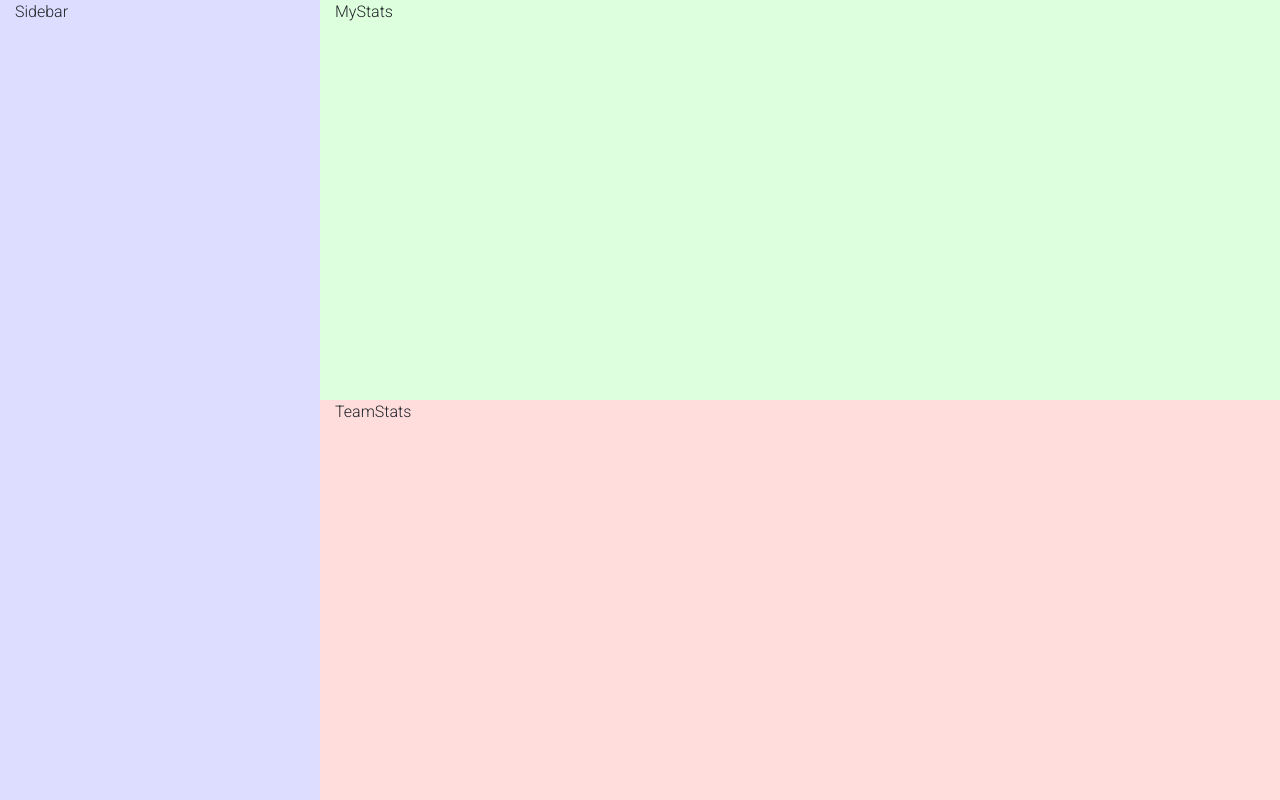
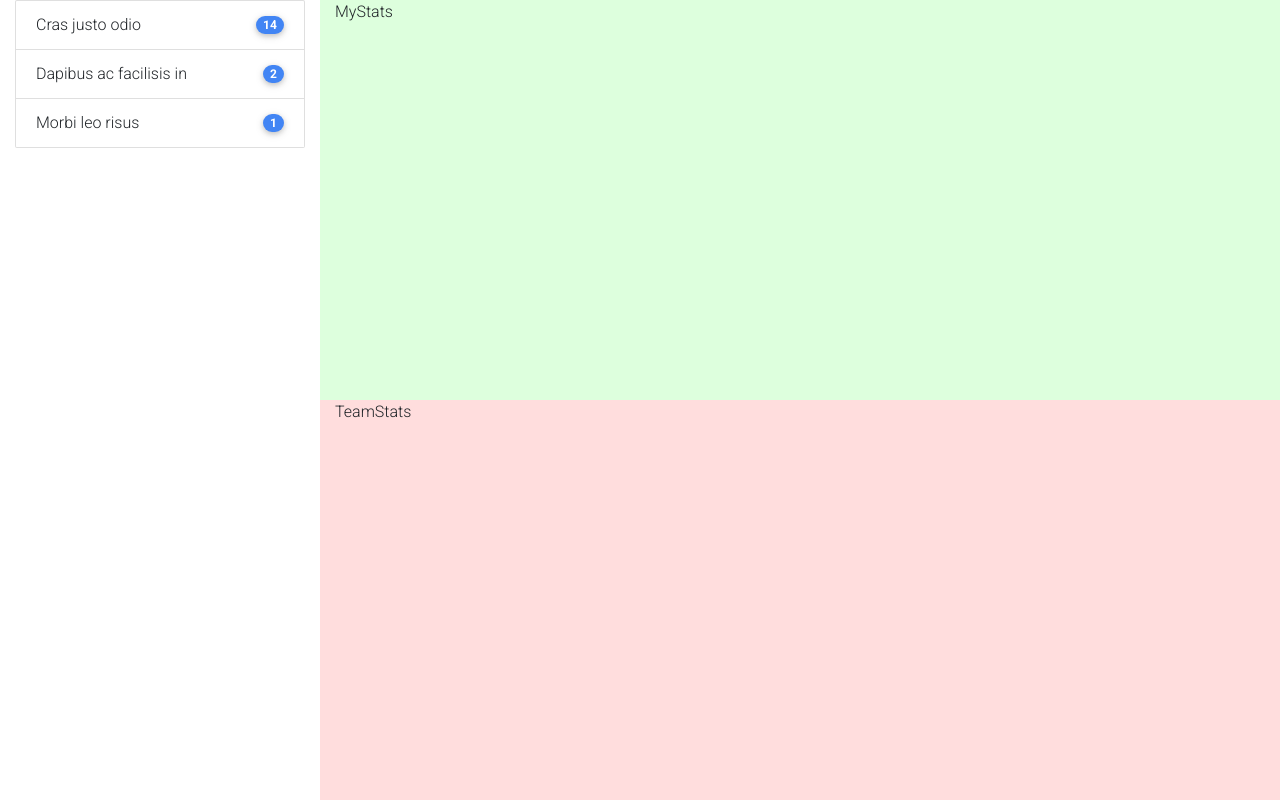
Before and after one commit to swstegall/better-together, a React (Create React App) app in the folder frontend/: page / in a window 1280 px wide. Built offline with nearby package versions, Linux system fonts and the light colour scheme.

Commit message:
Added basic sidebar functionality

```diff
--- a/frontend/src/App.tsx
+++ b/frontend/src/App.tsx
@@ -12,7 +12,7 @@
       <div className={"row"}>
         <div
           className={"col-3"}
-          style={{ minHeight: "100vh", backgroundColor: "#DDDDFF" }}
+          style={{ minHeight: "100vh", backgroundColor: "#FFFFFF" }}
         >
           <Sidebar />
         </div>
--- a/frontend/src/components/sidebar/sidebar.tsx
+++ b/frontend/src/components/sidebar/sidebar.tsx
@@ -2,9 +2,20 @@
 
 export const Sidebar = () => {
     return (
-        <div>
-            Sidebar
-        </div>
+        <ul className="list-group">
+            <li className="list-group-item d-flex justify-content-between align-items-center">
+                Cras justo odio
+    <span className="badge badge-primary badge-pill">14</span>
+            </li>
+            <li className="list-group-item d-flex justify-content-between align-items-center">
+                Dapibus ac facilisis in
+    <span className="badge badge-primary badge-pill">2</span>
+            </li>
+            <li className="list-group-item d-flex justify-content-between align-items-center">
+                Morbi leo risus
+    <span className="badge badge-primary badge-pill">1</span>
+            </li>
+        </ul>
     );
 }
 export default Sidebar
```
